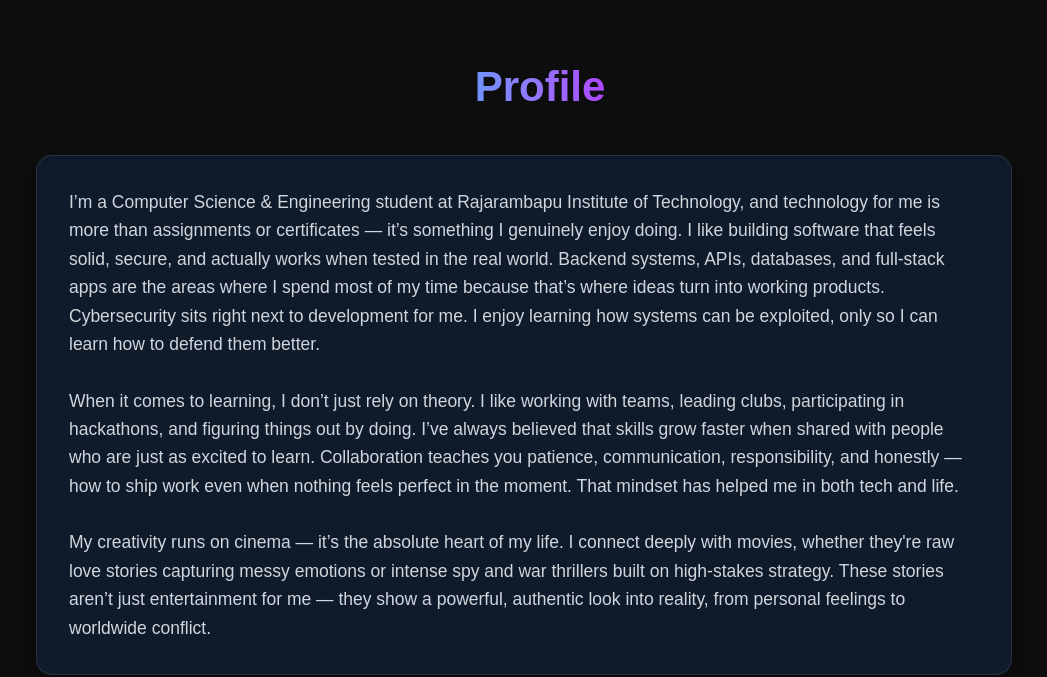
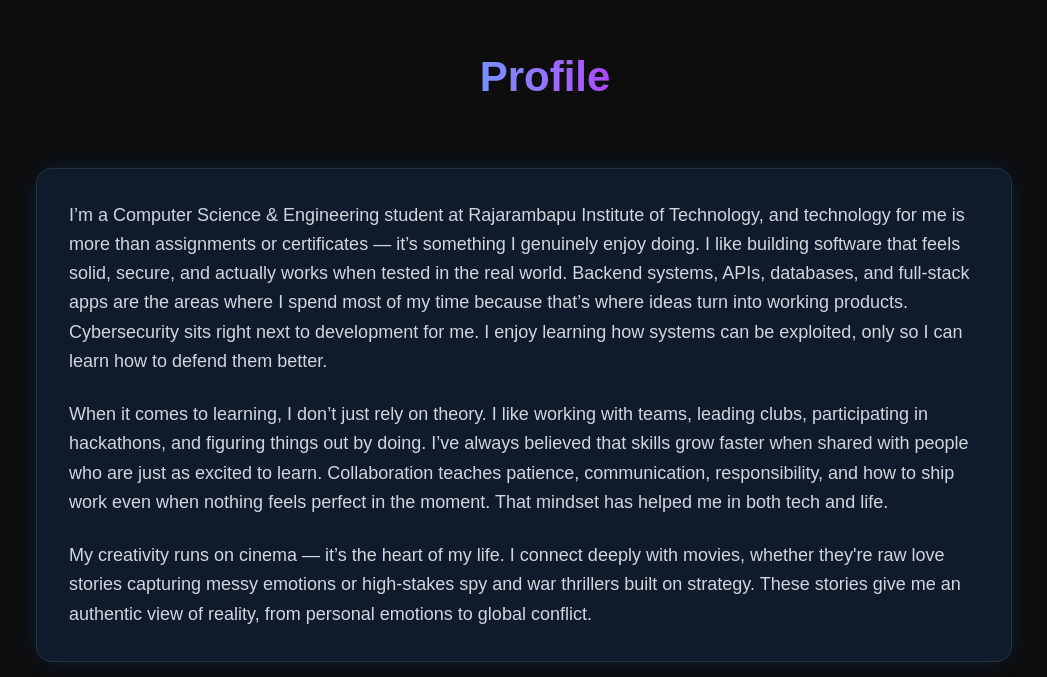
Before and after one commit to Aryanjadhav31/Aryan_portfolio, a React (Vite) app: page / in a window 1280 px wide. Shown: the part 909-1586 px from the top of the page, without its empty margins (116-1163 px from the left). Built offline with nearby package versions, Linux system fonts and the light colour scheme.

Commit message:
Fixed problem6

```diff
--- a/src/sections/About.jsx
+++ b/src/sections/About.jsx
@@ -4,36 +4,39 @@ export default function About() {
   return (
     <section
       id="profile"
-      className="relative flex flex-col items-center justify-center w-full min-h-screen px-5 overflow-x-hidden text-center sm:px-6"
+      className="relative w-full min-h-screen px-5 overflow-x-hidden text-center sm:px-6"
     >
 
-      {/* ✅ Heading placed in real middle area with spacing */}
-      <div className="flex items-center justify-center w-full h-[5vh] sm:h-[5vh]">
-        <h2 className="text-[34px] sm:text-[38px] md:text-[42px] font-extrabold text-transparent bg-linear-to-r from-blue-400 to-purple-500 bg-clip-text">
-          <User size={20} className="inline-block mr-3" />
-          Profile
-        </h2>
-      </div>
+      {/* ✅ HORIZONTAL CENTER HEADING */}
+      <h3
+        className="mx-auto text-[40px] sm:text-[38px] md:text-[42px] font-extrabold text-transparent
+                   bg-linear-to-r from-blue-400 to-purple-500 bg-clip-text leading-tight w-fit"
+      >
+        <User size={30} className="inline-block mr-3" />
+        Profile
+      </h3>
 
-      {/* ✅ Content box will never touch heading */}
+      {/* ✅ Spacer to avoid touching box */}
+      <div className="mt-16"></div>
+
+      {/* ✅ ABOUT CONTENT BOX */}
       <div
-        className="box w-full max-w-[400px] sm:max-w-[440px] md:max-w-[820px] bg-[#0F1B2B]
-                   rounded-2xl p-6 sm:p-8 shadow-[0_0_25px_rgba(0,120,255,0.15)] border border-white/10"
+        className="w-full max-w-[400px] sm:max-w-[440px] md:max-w-[820px] bg-[#0F1B2B]
+                   rounded-2xl p-6 sm:p-8 shadow-[0_0_25px_rgba(0,120,255,0.15)] border border-white/10 mx-auto"
       >
+        {/* ✅ TEXT CONTENT */}
+        <div className="space-y-6 text-left text-gray-300 break-words whitespace-normal">
 
-        {/* ✅ Proper text wrap + no compression + clean padding */}
-        <div className="space-y-6 text-left text-gray-300 sm:space-y-7">
-
-          <p className="text-[15px] sm:text-[16.5px] md:text-[17.5px] leading-relaxed break-words whitespace-normal">
+          <p className="text-[17px] sm:text-[18px] leading-relaxed">
             I’m a Computer Science & Engineering student at Rajarambapu Institute of Technology, and technology for me is more than assignments or certificates — it’s something I genuinely enjoy doing. I like building software that feels solid, secure, and actually works when tested in the real world. Backend systems, APIs, databases, and full-stack apps are the areas where I spend most of my time because that’s where ideas turn into working products. Cybersecurity sits right next to development for me. I enjoy learning how systems can be exploited, only so I can learn how to defend them better.
           </p>
 
-          <p className="text-[15px] sm:text-[16.5px] md:text-[17.5px] leading-relaxed break-words whitespace-normal">
-            When it comes to learning, I don’t just rely on theory. I like working with teams, leading clubs, participating in hackathons, and figuring things out by doing. I’ve always believed that skills grow faster when shared with people who are just as excited to learn. Collaboration teaches you patience, communication, responsibility, and honestly — how to ship work even when nothing feels perfect in the moment. That mindset has helped me in both tech and life.
+          <p className="text-[17px] sm:text-[18px] leading-relaxed">
+            When it comes to learning, I don’t just rely on theory. I like working with teams, leading clubs, participating in hackathons, and figuring things out by doing. I’ve always believed that skills grow faster when shared with people who are just as excited to learn. Collaboration teaches patience, communication, responsibility, and how to ship work even when nothing feels perfect in the moment. That mindset has helped me in both tech and life.
           </p>
 
-          <p className="text-[15px] sm:text-[16.5px] md:text-[17.5px] leading-relaxed break-words whitespace-normal">
-            My creativity runs on cinema — it’s the absolute heart of my life. I connect deeply with movies, whether they're raw love stories capturing messy emotions or intense spy and war thrillers built on high-stakes strategy. These stories aren’t just entertainment for me — they show a powerful, authentic look into reality, from personal feelings to worldwide conflict.
+          <p className="text-[17px] sm:text-[18px] leading-relaxed">
+            My creativity runs on cinema — it’s the heart of my life. I connect deeply with movies, whether they're raw love stories capturing messy emotions or high-stakes spy and war thrillers built on strategy. These stories give me an authentic view of reality, from personal emotions to global conflict.
           </p>
 
         </div>
```
